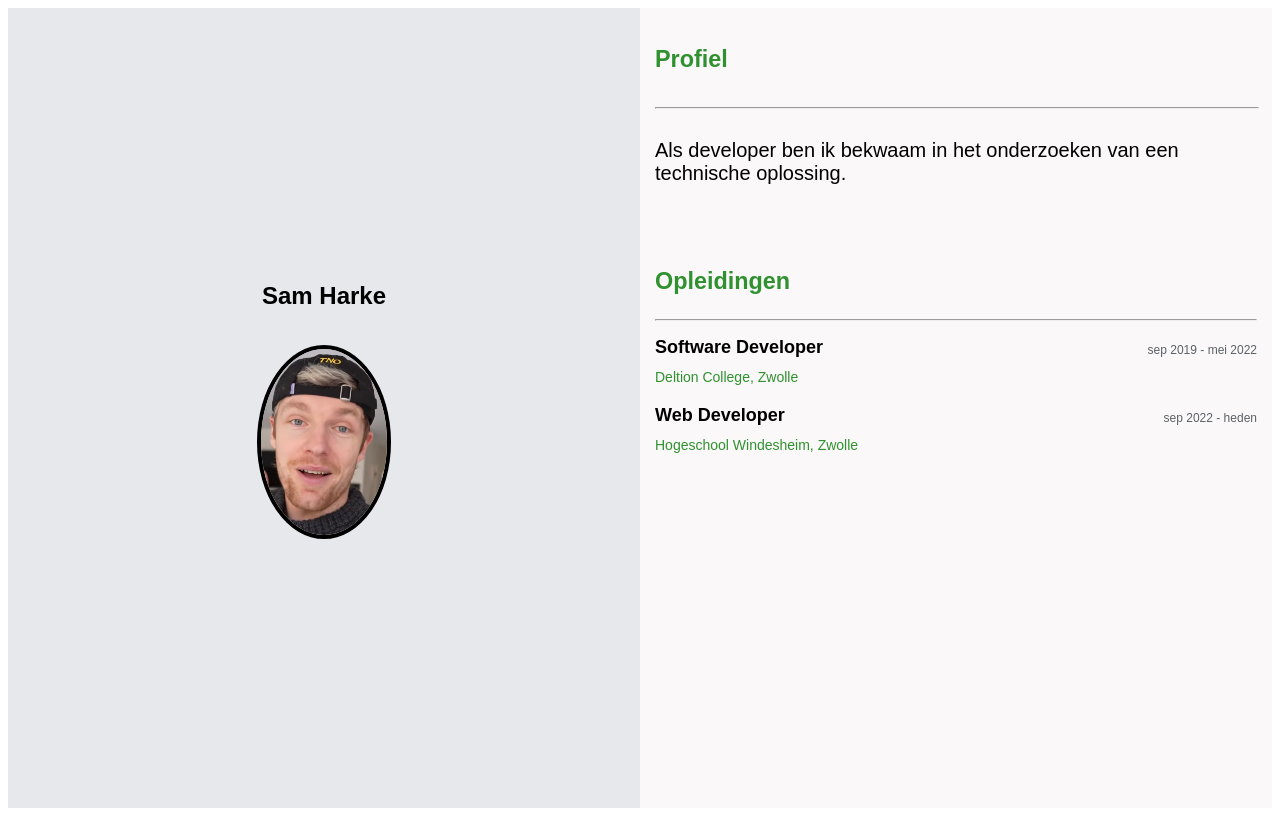
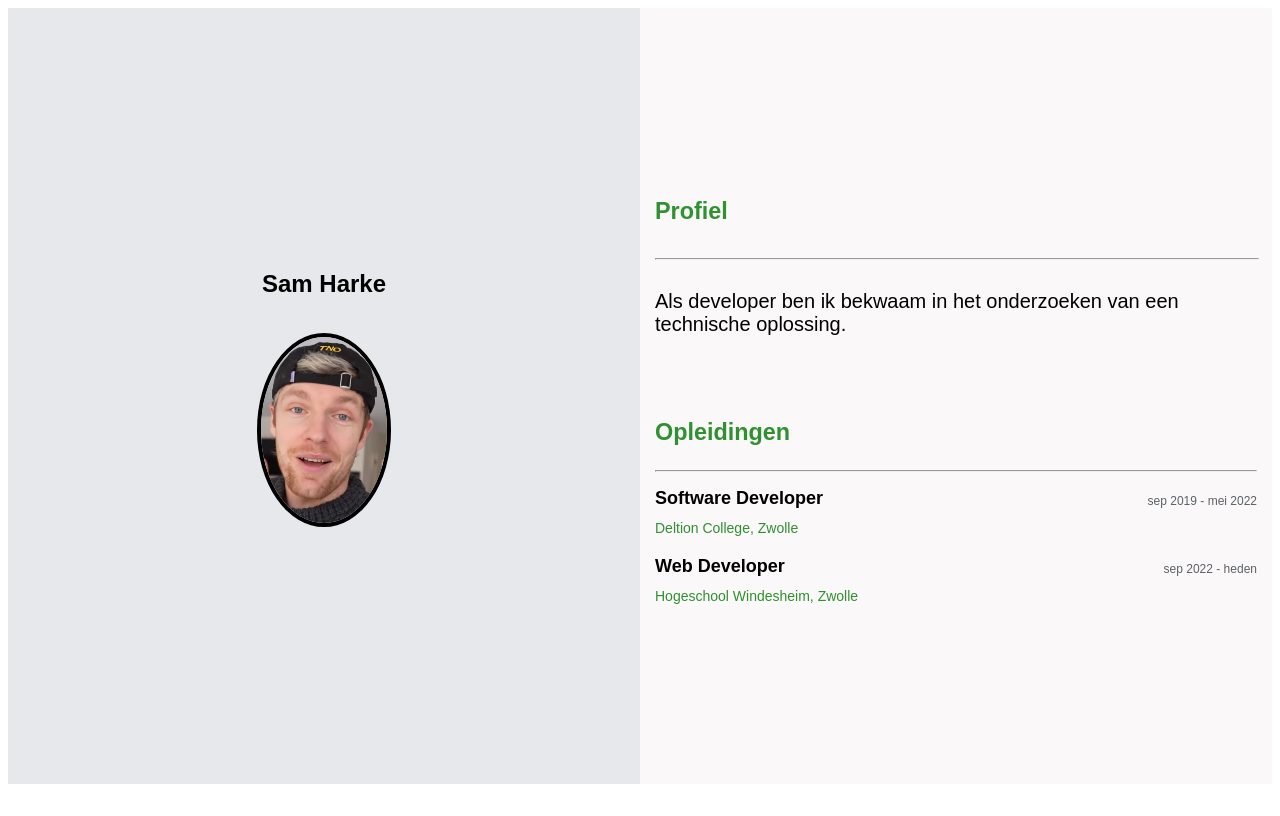
Before and after one commit to SamHarke03/Les1Website, a plain HTML site: page index.html in a window 1280 px wide. Drawn offline with Linux system fonts and the light colour scheme.

Commit message:
Update style.css

```diff
--- a/stylesheets/style.css
+++ b/stylesheets/style.css
@@ -73,7 +73,12 @@
 
     .page {
         flex-direction: row;
-        height: 100vh;
+        height: 97vh;
+    }
+
+    .profile {
+        display: flex;
+        align-items: center;
     }
 
     .person-name{
```
